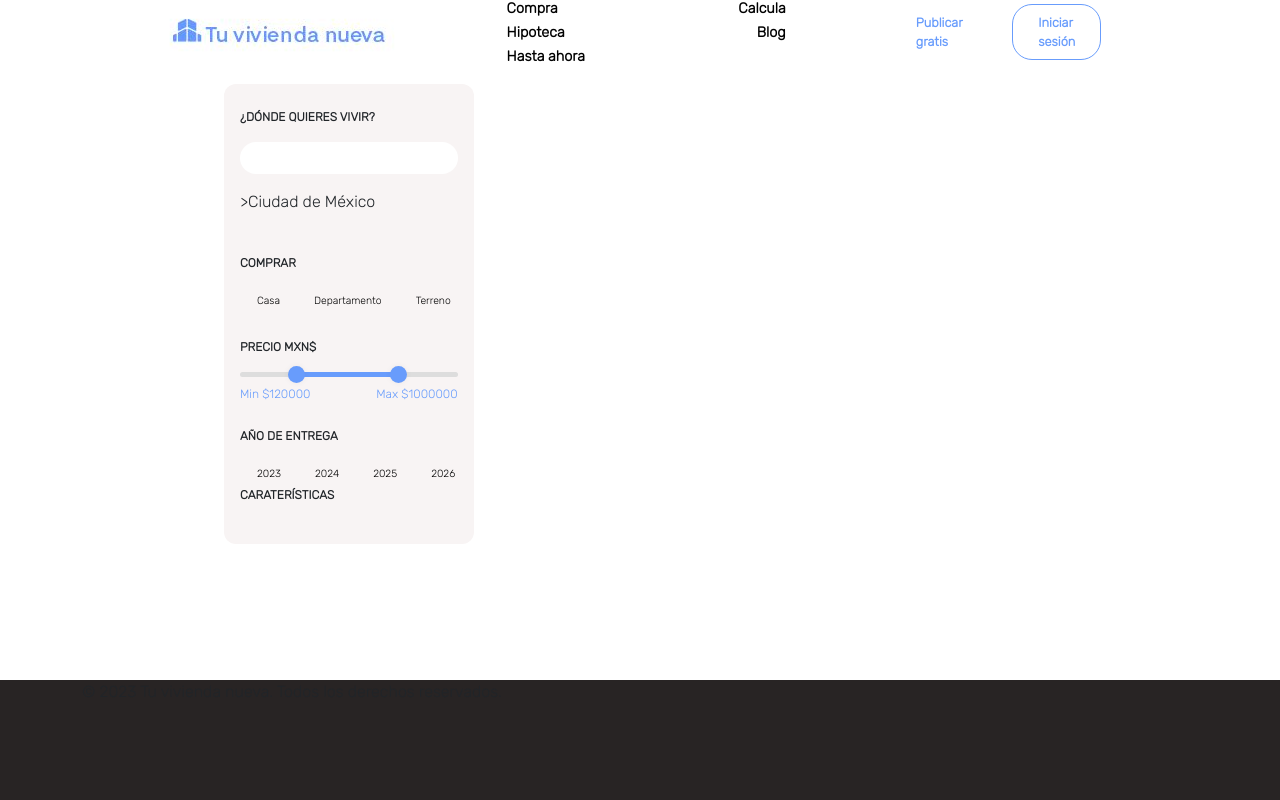
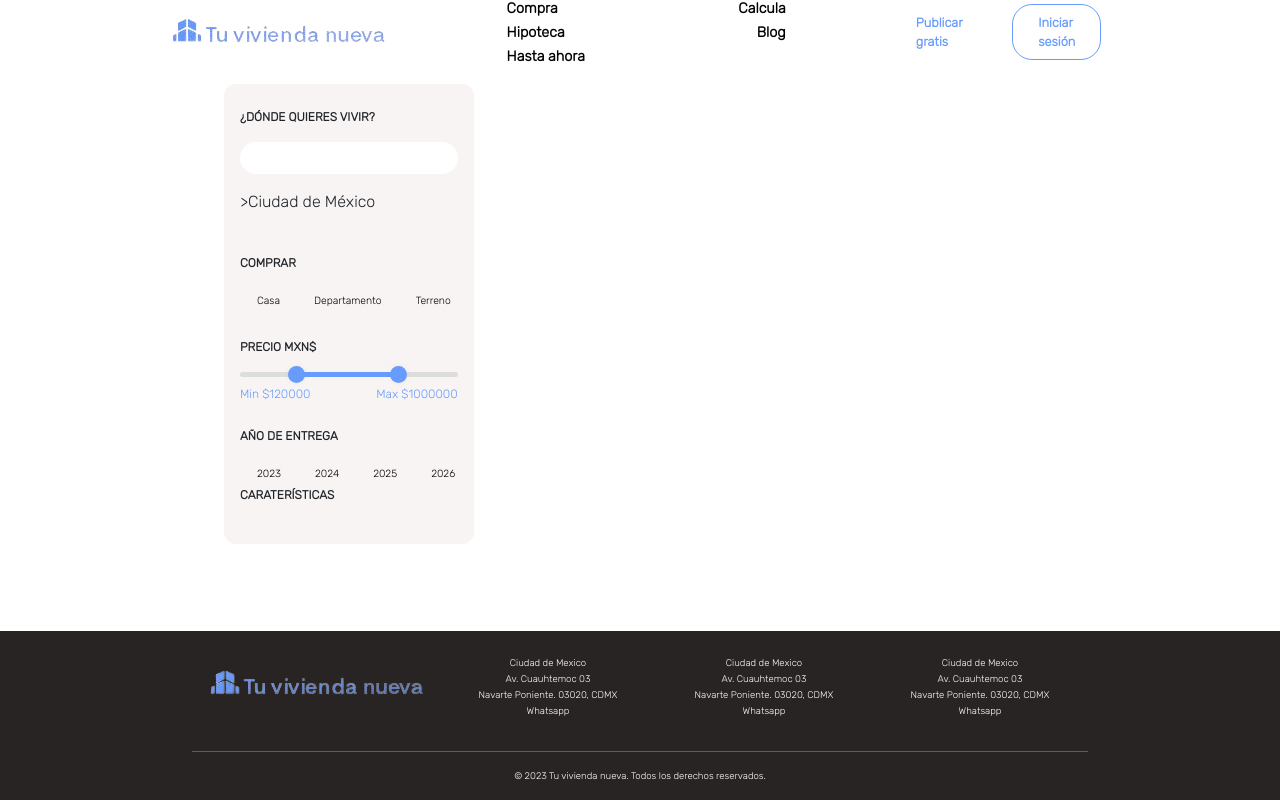
Before and after one commit to ivanantunezg/Tuviviendanueva_frontend, a Flask app: page /Viviendas in a window 1280 px wide. Run offline with Flask 3, Linux system fonts and the light colour scheme; data that the repository does not hold is empty.

Commit message:
cambios en estilos de footer

```diff
--- /dev/null
+++ b/frontend/templates/footer.html
@@ -0,0 +1,27 @@
+<footer>
+    <div class="container-footer">
+        <div class="text-footer">
+            <img src="{{ url_for('static', filename='img/logo.png') }}" alt="">
+            <div>
+                <label>Ciudad de Mexico</label><br>
+                <label>Av. Cuauhtemoc 03</label><br>
+                <label>Navarte Poniente. 03020, CDMX</label><br>
+                <label>Whatsapp</label>
+            </div>
+            <div>
+                <label>Ciudad de Mexico</label><br>
+                <label>Av. Cuauhtemoc 03</label><br>
+                <label>Navarte Poniente. 03020, CDMX</label><br>
+                <label>Whatsapp</label>
+            </div>
+            <div>
+                <label>Ciudad de Mexico</label><br>
+                <label>Av. Cuauhtemoc 03</label><br>
+                <label>Navarte Poniente. 03020, CDMX</label><br>
+                <label>Whatsapp</label>
+            </div>
+        </div>
+        <hr>
+        <p>&copy; 2023 Tu vivienda nueva. Todos los derechos reservados.</p>
+    </div>
+</footer>
--- a/frontend/templates/home.html
+++ b/frontend/templates/home.html
@@ -98,5 +98,5 @@
         </div>
     </div>
 </body>
-
+{% include 'footer.html' %}
 </html>
--- a/frontend/templates/menu.html
+++ b/frontend/templates/menu.html
@@ -1,5 +1,6 @@
 <link rel="stylesheet" href="{{ url_for('static', filename='styles/styles.css') }}">
     <link rel="stylesheet" href="{{ url_for('static', filename='styles/viviendas.css') }}">
+    <script src="{{ url_for('static', filename='scripts/footer.js') }}"></script>
     <link rel="preconnect" href="https://fonts.googleapis.com">
     <link rel="preconnect" href="https://fonts.gstatic.com" crossorigin>
     <link href="https://fonts.googleapis.com/css2?family=Rubik:wght@300&display=swap" rel="stylesheet">
@@ -12,7 +13,7 @@
         integrity="sha384-geWF76RCwLtnZ8qwWowPQNguL3RmwHVBC9FhGdlKrxdiJJigb/j/68SIy3Te4Bkz"
         crossorigin="anonymous"></script>
 <header class="menu-header">
-    <a href="Home" class="logo"><img src="{{ url_for('static', filename='img/logo.JPG') }}" alt="LOGO"></a>
+    <a href="Home" class="logo"><img src="{{ url_for('static', filename='img/logo.png') }}" alt="LOGO"></a>
     <ul class="navbar">
         <li><a href="Viviendas">Compra</a></li>
         <li><a href="#">Calcula</a></li>
--- /dev/null
+++ b/frontend/templates/scripts/footer.js
@@ -0,0 +1,20 @@
+window.addEventListener('DOMContentLoaded', function() {
+    var container = document.querySelector('body');
+    var footer = document.querySelector('footer');
+
+    function adjustFooterPosition() {
+      var containerHeight = container.clientHeight;
+      var windowHeight = window.innerHeight;
+
+      if (containerHeight > windowHeight) {
+        footer.style.position = 'relative';
+      } else {
+        footer.style.position = 'absolute';
+      }
+    }
+
+    adjustFooterPosition(); // Llamamos a la función al cargar la página
+
+    // Llamamos a la función cada vez que se redimensiona la ventana
+    window.addEventListener('resize', adjustFooterPosition);
+  });
--- a/frontend/templates/styles/styles.css
+++ b/frontend/templates/styles/styles.css
@@ -6,16 +6,33 @@
 }
 
 
-body{
-    min-height: 100vh;
+footer{
+    background-color: #282424;
+    height: auto;
+    position: relative;
+    bottom: 0;
+    width: 100%;
+    display: flex;
+    justify-content: center;
+    margin-top: 3vh;
+    font-size: 1.2vh;
+    line-height: 2vh;
 }
 
-footer{
-    background-color: #282424;
-    height: 15vh;
-    position: absolute;
-    bottom: 0;
-    width: 100%;
+.container-footer{
+    width: 70vw;
+    color: #fff;
+    text-align: center;
+}
+
+.text-footer{
+    display: grid;
+    grid-template-columns: 1fr 1fr 1fr 1fr;
+    padding: 3vh 0vh 2vh 0vh;
+}
+
+.text-footer div{
+    text-align: center;
 }
 
 header{
--- a/frontend/templates/styles/viviendas.css
+++ b/frontend/templates/styles/viviendas.css
@@ -175,7 +175,7 @@
     display: grid;
     grid-template-columns: 35% 65%;
     max-height: 40vh;
-
+    margin-bottom: 4vh;
 }
 
 .vivienda hr{
--- a/frontend/templates/viviendas.html
+++ b/frontend/templates/viviendas.html
@@ -27,7 +27,7 @@
 
         </div>
     </header> -->
-
+<div class="container-general">
     <div class="container-home">
 
 
@@ -137,11 +137,13 @@
     </div>
     <script src="{{ url_for('static', filename='scripts/slider.js') }}"></script>
     <script src="{{ url_for('static', filename='scripts/vivienda.js') }}"></script>
+</div>
 </body>
-<footer>
-    <div class="container">
-        <p>&copy; 2023 Tu vivienda nueva. Todos los derechos reservados.</p>
-    </div>
-</footer>
 
+{% include 'footer.html' %}
+
+<script>
+
+
+</script>
 </html>
```
Also changed, not shown: frontend/templates/vivienda.html (+5 -5 lines), frontend/templates/img/logo.png (added).
